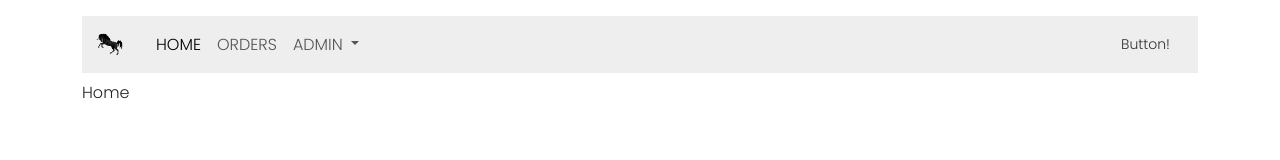
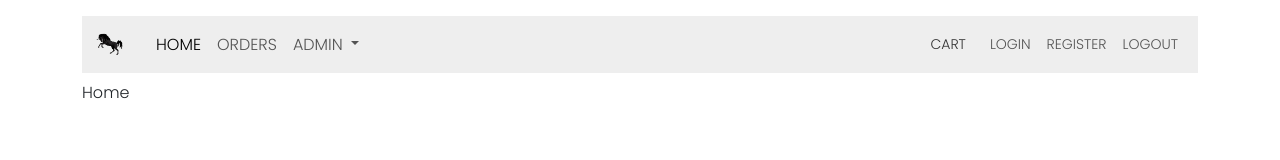
Before and after one commit to Nimira43/Symposionis, a Vue app: page / in a window 1280 px wide. Shown: the top 160 px of the page. Built offline with nearby package versions, Linux system fonts and the light colour scheme; a web font is replaced by a local one.

Commit message:
Created links

```diff
--- a/src/components/layout/Header.vue
+++ b/src/components/layout/Header.vue
@@ -77,7 +77,33 @@
           </li>
         </ul>
         <ul class="navbar-nav ms-auto align-items-center small">
-          <li class="nav-item mx-3">Button!</li>
+          <li class="nav-item mx-3 text-uppercase">Cart</li>
+          <li class="nav-item">
+            <router-link
+              :to="{name: APP_ROUTE_NAMES.ORDER_LIST}"
+              class="nav-link text-uppercase"
+              aria-current="page"
+            >
+              Login
+            </router-link>
+          </li>
+          <li class="nav-item">
+            <router-link
+              :to="{name: APP_ROUTE_NAMES.ORDER_LIST}"
+              class="nav-link text-uppercase"
+              aria-current="page"
+            >
+              Register
+            </router-link>
+          </li>
+          <li class="nav-item">
+            <button
+              class="nav-link px-2 text-uppercase"
+              aria-current="page"
+            >
+              Logout
+            </button>
+          </li>
         </ul>
       </div>
     </div>
```
